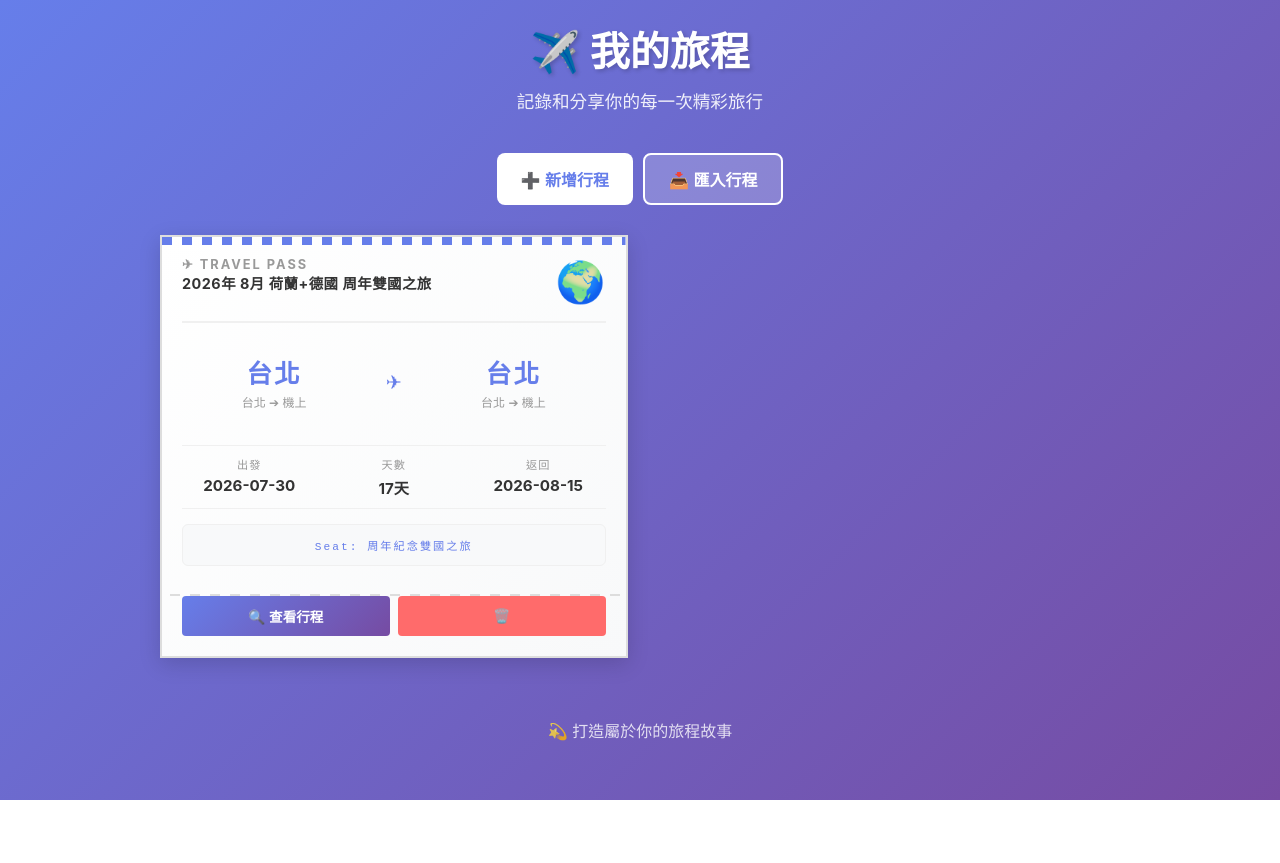
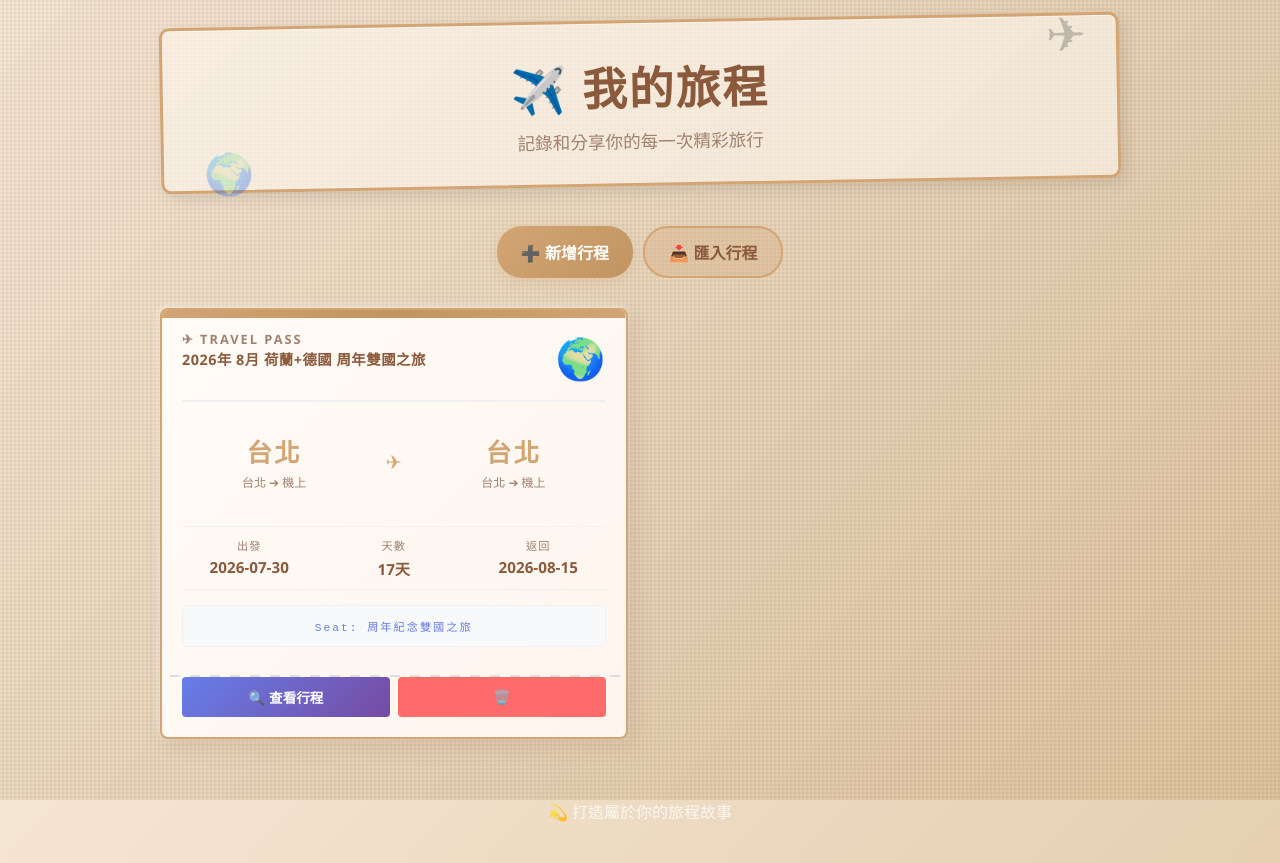
Before and after one commit to clotha16622-maker/travel_gui, a plain HTML site: page index.html in a window 1280 px wide. Before the commit the page ends 800 px from the top, so only its background shows below. Drawn offline with Linux system fonts and the light colour scheme.

Commit message:
Fix flexible itinerary data reading and redesign homepage with travel journal aesthetic

```diff
--- a/index.html
+++ b/index.html
@@ -15,10 +15,26 @@
         }
 
         body {
-            font-family: -apple-system, 'PingFang TC', BlinkMacSystemFont, 'Segoe UI', sans-serif;
-            background: linear-gradient(135deg, #667eea 0%, #764ba2 100%);
-            color: #333;
+            font-family: 'Segoe UI', -apple-system, 'PingFang TC', BlinkMacSystemFont, sans-serif;
+            background: linear-gradient(135deg, #f5e6d3 0%, #e8d4b8 50%, #dfc49e 100%);
+            background-attachment: fixed;
+            color: #4a4a4a;
             min-height: 100vh;
+            position: relative;
+        }
+
+        body::before {
+            content: '';
+            position: fixed;
+            top: 0;
+            left: 0;
+            right: 0;
+            bottom: 0;
+            background-image:
+                repeating-linear-gradient(90deg, transparent, transparent 2px, rgba(0,0,0,0.03) 2px, rgba(0,0,0,0.03) 4px),
+                repeating-linear-gradient(0deg, transparent, transparent 2px, rgba(0,0,0,0.03) 2px, rgba(0,0,0,0.03) 4px);
+            pointer-events: none;
+            z-index: -1;
         }
 
         .container {
@@ -28,23 +44,52 @@
             padding: 20px;
         }
 
-        /* Header */
+        /* Header - Travel Journal Style */
         .header {
             text-align: center;
-            color: white;
             margin-bottom: 40px;
             animation: slideDown 0.6s ease-out;
+            position: relative;
+            padding: 30px;
+            background: rgba(255, 248, 240, 0.6);
+            border: 3px solid #d4a574;
+            border-radius: 10px;
+            box-shadow:
+                5px 5px 15px rgba(0,0,0,0.1),
+                inset 0 1px 0 rgba(255,255,255,0.5);
+            transform: rotate(-1deg);
+        }
+
+        .header::before {
+            content: '✈';
+            position: absolute;
+            top: -15px;
+            right: 30px;
+            font-size: 3rem;
+            opacity: 0.3;
+        }
+
+        .header::after {
+            content: '🌍';
+            position: absolute;
+            bottom: -10px;
+            left: 40px;
+            font-size: 2.5rem;
+            opacity: 0.3;
         }
 
         .header h1 {
-            font-size: 2.5rem;
+            font-size: 2.8rem;
             margin-bottom: 10px;
-            text-shadow: 2px 2px 4px rgba(0,0,0,0.2);
+            color: #8b5a3c;
+            font-weight: 800;
+            letter-spacing: 2px;
         }
 
         .header p {
             font-size: 1.1rem;
-            opacity: 0.9;
+            color: #a0826d;
+            font-weight: 500;
         }
 
         /* Controls */
@@ -60,7 +105,7 @@
         .btn {
             padding: 12px 24px;
             border: none;
-            border-radius: 8px;
+            border-radius: 25px;
             font-size: 1rem;
             font-weight: 600;
             cursor: pointer;
@@ -68,23 +113,24 @@
         }
 
         .btn-primary {
-            background: white;
-            color: #667eea;
+            background: linear-gradient(135deg, #d4a574, #c19461);
+            color: white;
+            box-shadow: 0 4px 12px rgba(212, 165, 116, 0.3);
         }
 
         .btn-primary:hover {
-            transform: translateY(-2px);
-            box-shadow: 0 4px 12px rgba(0,0,0,0.2);
+            transform: translateY(-3px);
+            box-shadow: 0 6px 18px rgba(212, 165, 116, 0.4);
         }
 
         .btn-secondary {
-            background: rgba(255,255,255,0.2);
-            color: white;
-            border: 2px solid white;
+            background: rgba(212, 165, 116, 0.3);
+            color: #8b5a3c;
+            border: 2px solid #d4a574;
         }
 
         .btn-secondary:hover {
-            background: rgba(255,255,255,0.3);
+            background: rgba(212, 165, 116, 0.5);
         }
 
         /* Itineraries Grid */
@@ -95,22 +141,35 @@
             animation: fadeIn 0.8s ease-out 0.4s both;
         }
 
-        /* Ticket Style */
+        /* Ticket Style - Travel Journal */
         .itinerary-card {
-            background: linear-gradient(135deg, #ffffff 0%, #f8f9fa 100%);
-            border-radius: 0;
+            background: linear-gradient(135deg, #fffbf7 0%, #fff5ee 100%);
+            border-radius: 8px;
             padding: 0;
-            box-shadow: 0 6px 20px rgba(0,0,0,0.15);
+            box-shadow:
+                6px 6px 20px rgba(139, 90, 60, 0.15),
+                -2px -2px 8px rgba(255, 255, 255, 0.5);
             cursor: pointer;
             transition: all 0.3s;
             position: relative;
             overflow: hidden;
-            border: 2px solid #ddd;
+            border: 2px solid #d4a574;
+            transform: rotate(var(--rotation, 0deg));
+        }
+
+        .itinerary-card:nth-child(2n) {
+            --rotation: 1deg;
+        }
+
+        .itinerary-card:nth-child(3n) {
+            --rotation: -0.5deg;
         }
 
         .itinerary-card:hover {
-            transform: translateY(-8px) scale(1.02);
-            box-shadow: 0 12px 30px rgba(0,0,0,0.25);
+            transform: translateY(-8px) scale(1.02) rotate(0deg);
+            box-shadow:
+                8px 8px 24px rgba(139, 90, 60, 0.2),
+                -2px -2px 8px rgba(255, 255, 255, 0.5);
         }
 
         /* 撕裂邊效果 */
@@ -121,13 +180,7 @@
             left: 0;
             right: 0;
             height: 8px;
-            background: repeating-linear-gradient(
-                90deg,
-                #667eea 0px,
-                #667eea 10px,
-                transparent 10px,
-                transparent 20px
-            );
+            background: linear-gradient(90deg, #d4a574, #c19461, #d4a574);
             clip-path: polygon(0 0, 100% 0, 100% 100%, 0 100%);
         }
 
@@ -163,7 +216,7 @@
 
         .ticket-airline {
             font-size: 0.8rem;
-            color: #999;
+            color: #a0826d;
             text-transform: uppercase;
             letter-spacing: 2px;
             font-weight: 700;
@@ -191,13 +244,13 @@
         .ticket-city-code {
             font-size: 1.6rem;
             font-weight: 800;
-            color: #667eea;
+            color: #d4a574;
             letter-spacing: 2px;
         }
 
         .ticket-city-name {
             font-size: 0.75rem;
-            color: #999;
+            color: #a0826d;
             margin-top: 3px;
             text-transform: uppercase;
         }
@@ -205,14 +258,14 @@
         .ticket-arrow {
             flex: 0.3;
             text-align: center;
-            color: #667eea;
+            color: #d4a574;
             font-size: 1.2rem;
         }
 
         .itinerary-title {
             font-size: 0.9rem;
             font-weight: bold;
-            color: #333;
+            color: #8b5a3c;
             margin-bottom: 12px;
             text-align: center;
             letter-spacing: 0.5px;
@@ -235,7 +288,7 @@
 
         .ticket-info-label {
             font-size: 0.7rem;
-            color: #999;
+            color: #a0826d;
             text-transform: uppercase;
             letter-spacing: 1px;
             margin-bottom: 4px;
@@ -244,7 +297,7 @@
         .ticket-info-value {
             font-size: 0.95rem;
             font-weight: 700;
-            color: #333;
+            color: #8b5a3c;
         }
 
         /* 二維碼區域 */
```
Also changed, not shown: itinerary.html (+30 -15 lines).
